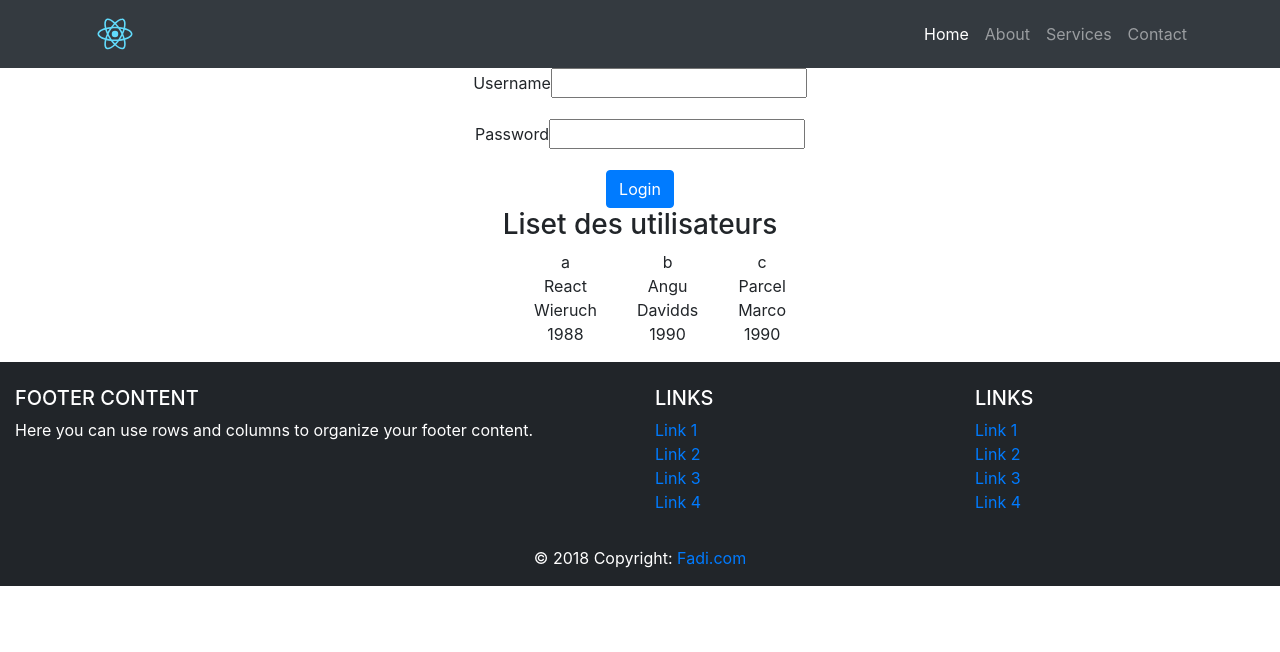
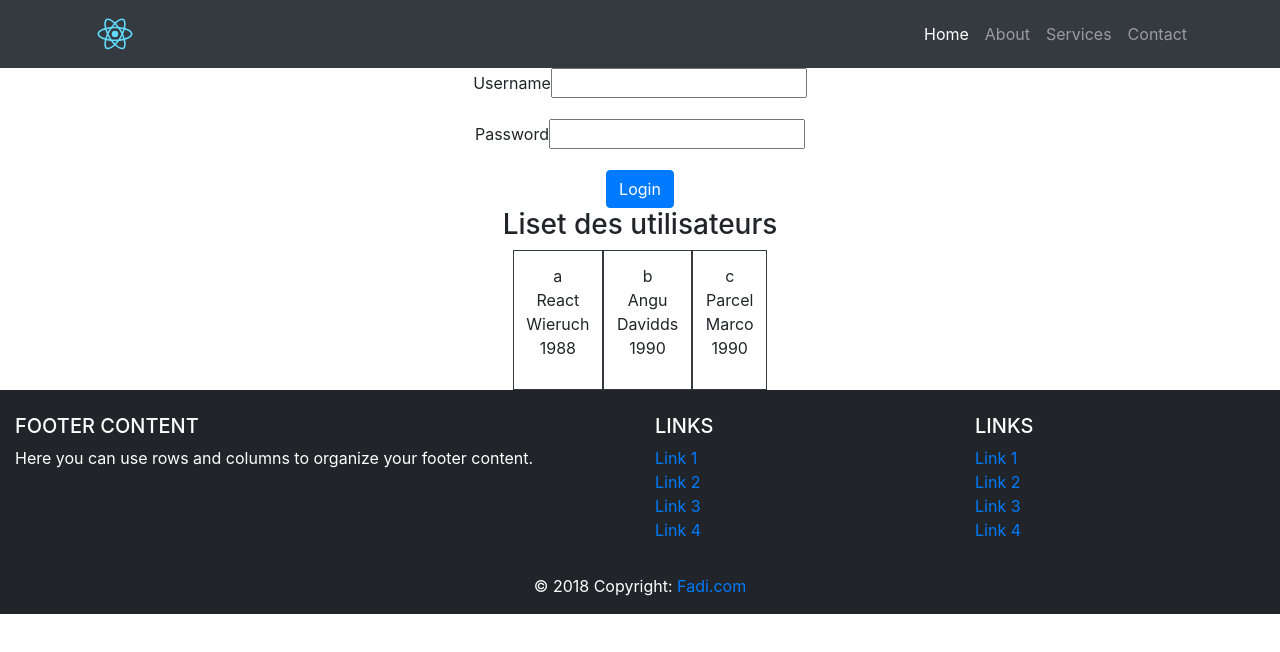
Before and after one commit to Letsfindme/React-SinglePage, a React (Create React App) app: page / in a window 1280 px wide. Shown: the top 652 px of the page. Built offline with nearby package versions, Linux system fonts and the light colour scheme.

Commit message:
Update user css

```diff
--- a/src/components/users/user.js
+++ b/src/components/users/user.js
@@ -5,7 +5,7 @@ export default function (props) {
     const SimpleList = () => (
         <div className="user-list">
             {props.list.map(function (item) {
-                return <div key={item.id}>
+                return <div key={item.id} className="user-list-element">
                     <ul >
                         <li>{item.id}</li>
                         <li>{item.firstname}</li>
--- a/src/components/users/users.css
+++ b/src/components/users/users.css
@@ -3,7 +3,13 @@
     align-items: center;
     justify-content: center;
     height: 100%;
+
 }
-ul {
+.user-list-element ul:first-child {
     list-style:none;
+    padding: 1vw;
+    /* border-bottom: #343A40 solid; */
 }
+.user-list-element{
+    border: 1px solid #343A40;
+}
```
